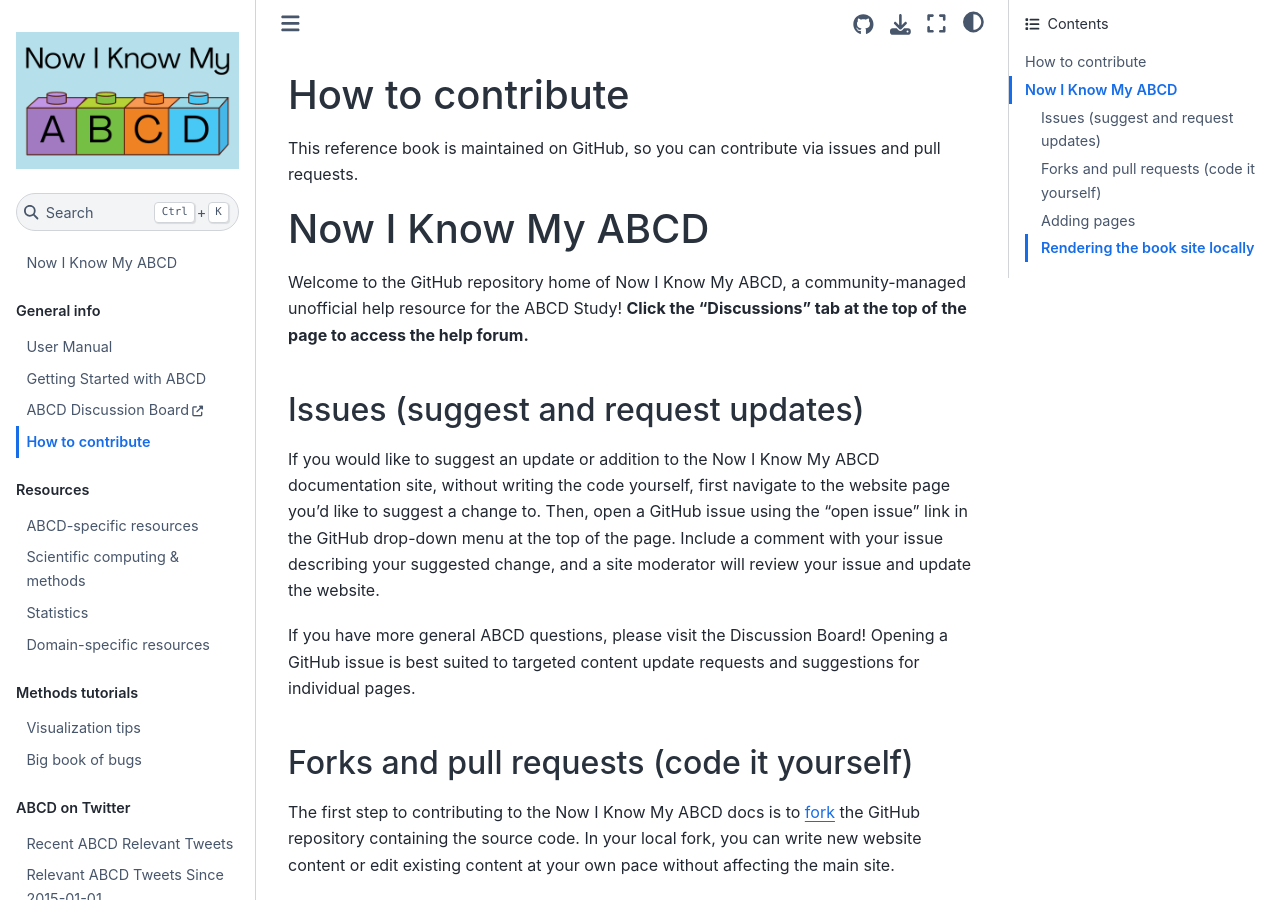
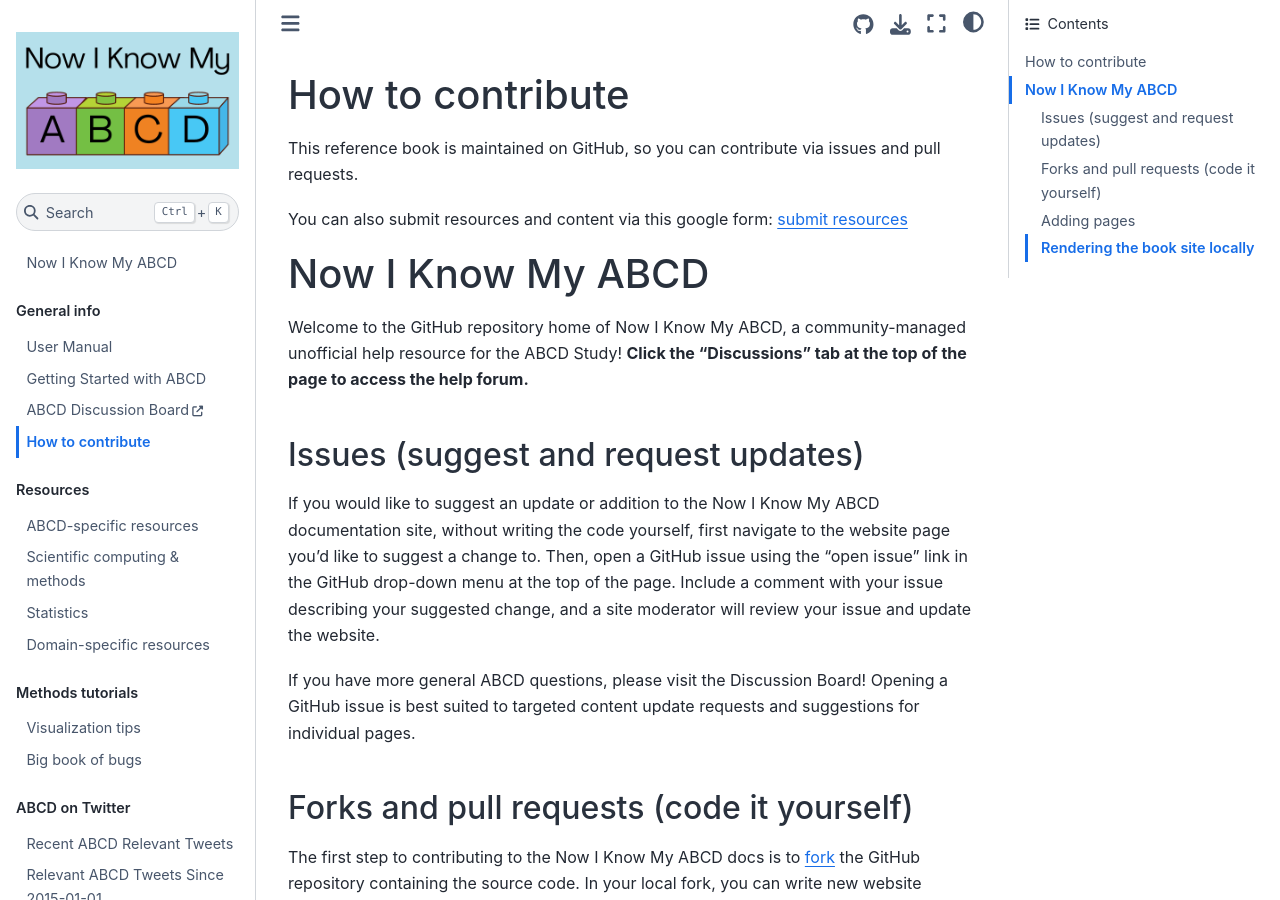
Before and after one commit to now-i-know-my-abcd/docs, a Jupyter Book: the page built from docs/contributing.md, in a window 1280 px wide and 900 px high. Built offline with Jupyter Book 1.0.4 settings and Sphinx 7.4.7 and the Sphinx Book theme 1.1.4, drawn with Linux system fonts in a browser that asks for light colours.

Commit message:
Added submission form for contributions

```diff
--- a/docs/contributing.md
+++ b/docs/contributing.md
@@ -1,6 +1,8 @@
 # How to contribute
 
 This reference book is maintained on GitHub, so you can contribute via issues and pull requests.
+
+You can also submit resources and content via this google form: [submit resources](https://forms.gle/Qck8ifmuJXmuNWhq5)
 
 % Note to website editors: the README isn't included in the directories that jupyter-book automatically checks for updates when re-rendering the website.
 % If you update the README, this page won't automatically pull the content and re-render the contributing page.
```
